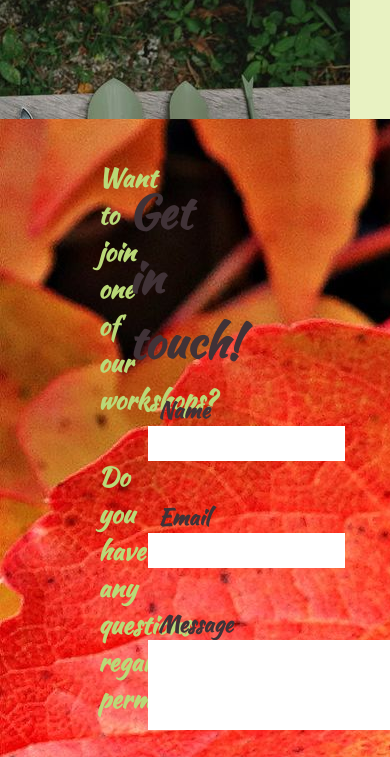
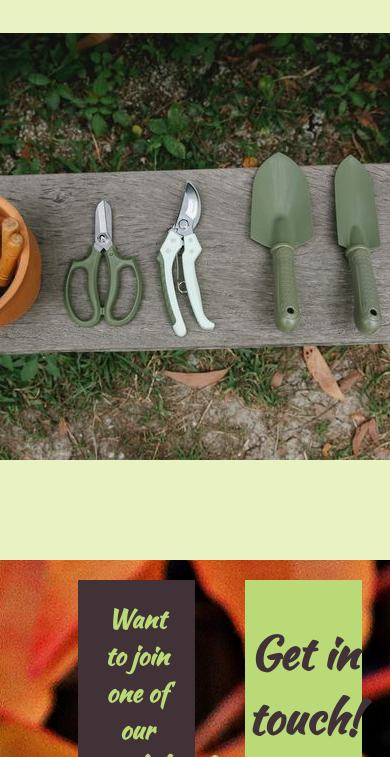
Before and after one commit to Code-Institute-Submissions/will-dml-Milestone1, a plain HTML site: page index.html in a window 390 px wide. Shown: the part 4110-4867 px from the top of the page. Drawn offline with Linux system fonts and the light colour scheme.

Commit message:
use of flex display in the workshop section to improve responsivity

```diff
--- a/assets/css/style.css
+++ b/assets/css/style.css
@@ -178,7 +178,13 @@ h1, h2 {
 
 /*our workshop*/
 
-#workshop-txt {
+#workshop-section {
+    display: flex;
+    flex-direction: column;
+    align-items: center;
+    min-height: 10rem;
+    padding: 20px 20px;
+
 
 }
 
@@ -211,8 +217,6 @@ h1, h2 {
     background-attachment: fixed;
     height: 700px;
     width: 100%;
-    position: relative;
-    top: 200px;
 
 }
 
@@ -220,6 +224,7 @@ h1, h2 {
     display: flex;
     flex-direction: row;
     align-content: center;
+    margin-top: 40px;
 
 }
 
--- a/index.html
+++ b/index.html
@@ -74,7 +74,7 @@
 
     </section>
     <hr>
-    <section id="workshop-txt">
+    <section id="workshop-section">
         <h2 id="title3">Our workshops</h2>
 
            <div id="our-workshop">
```
